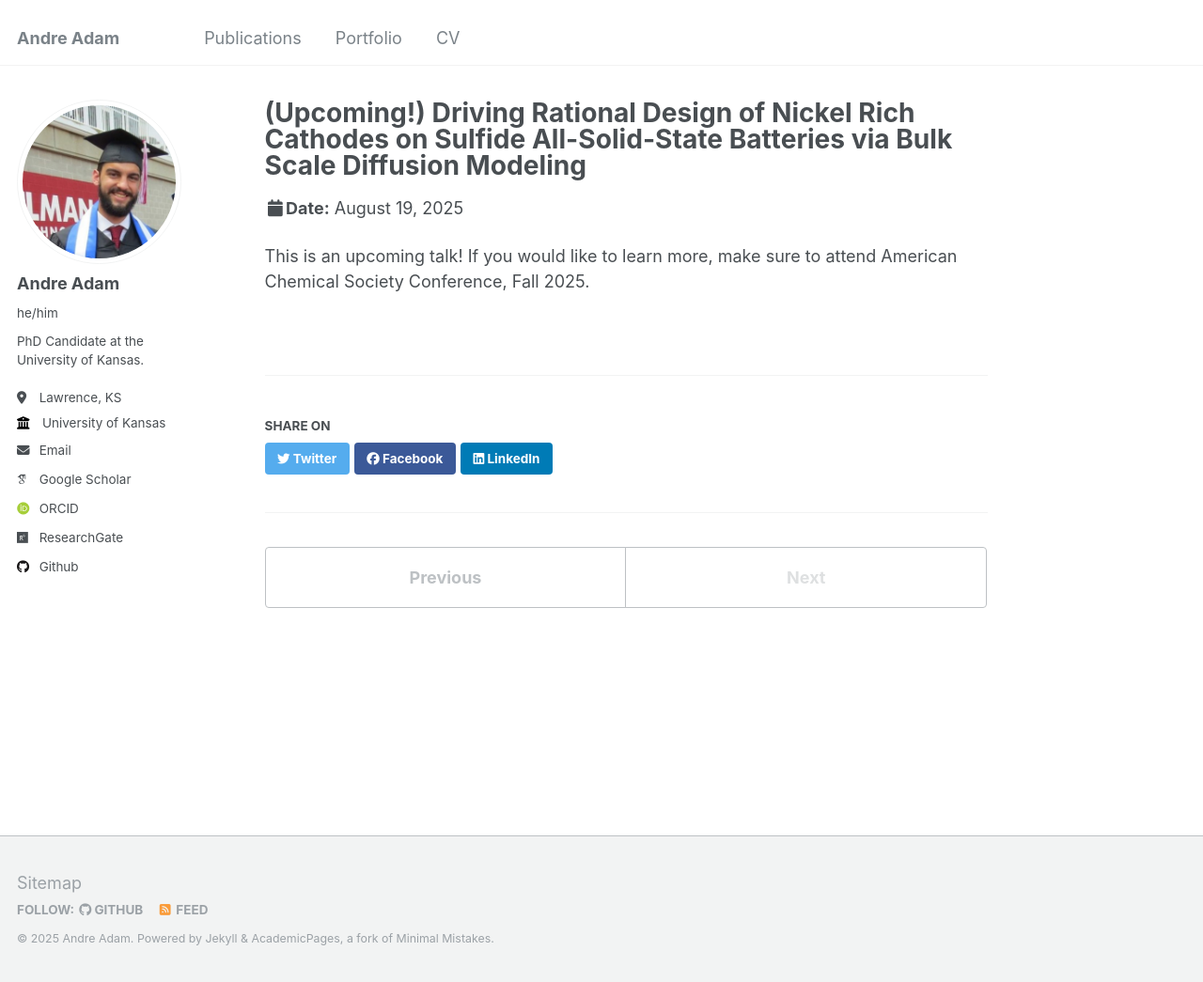
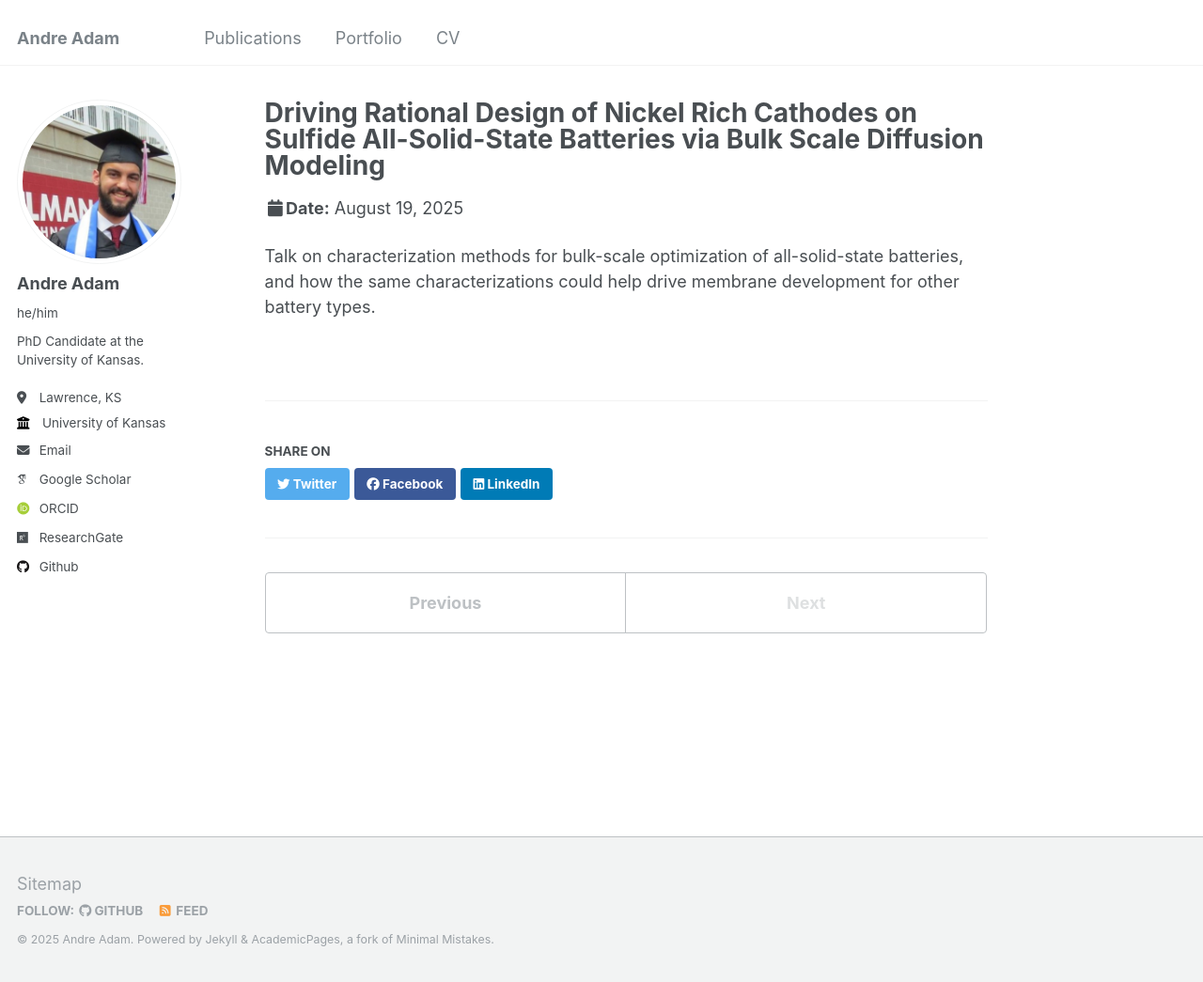
Before and after one commit to adama-wzr/adama-wzr.github.io, a Jekyll site: the page built from _talks/2025-08-19-ACS_Fall.md, in a window 1280 px wide and 1045 px high. Shown: the whole window at 94% size. Built offline with Jekyll 4.4.1, drawn with Linux system fonts in a browser that asks for light colours; some web fonts are replaced.

Commit message:
Update 2025-08-19-ACS_Fall.md
- updated the talk, not upcoming anymore as it happened yesterday.

```diff
--- a/_talks/2025-08-19-ACS_Fall.md
+++ b/_talks/2025-08-19-ACS_Fall.md
@@ -1,5 +1,5 @@
 ---
-title: "(Upcoming!) Driving Rational Design of Nickel Rich Cathodes on Sulfide All-Solid-State Batteries via Bulk Scale Diffusion Modeling"
+title: "Driving Rational Design of Nickel Rich Cathodes on Sulfide All-Solid-State Batteries via Bulk Scale Diffusion Modeling"
 collection: talks
 type: "Conference"
 permalink: /talks/2025-08-19-ACS_Fall
@@ -8,4 +8,4 @@ date: 2025-08-19
 location: "Washington, D.C., USA"
 ---
 
-This is an upcoming talk! If you would like to learn more, make sure to attend American Chemical Society Conference, Fall 2025.
+Talk on characterization methods for bulk-scale optimization of all-solid-state batteries, and how the same characterizations could help drive membrane development for other battery types.
```
